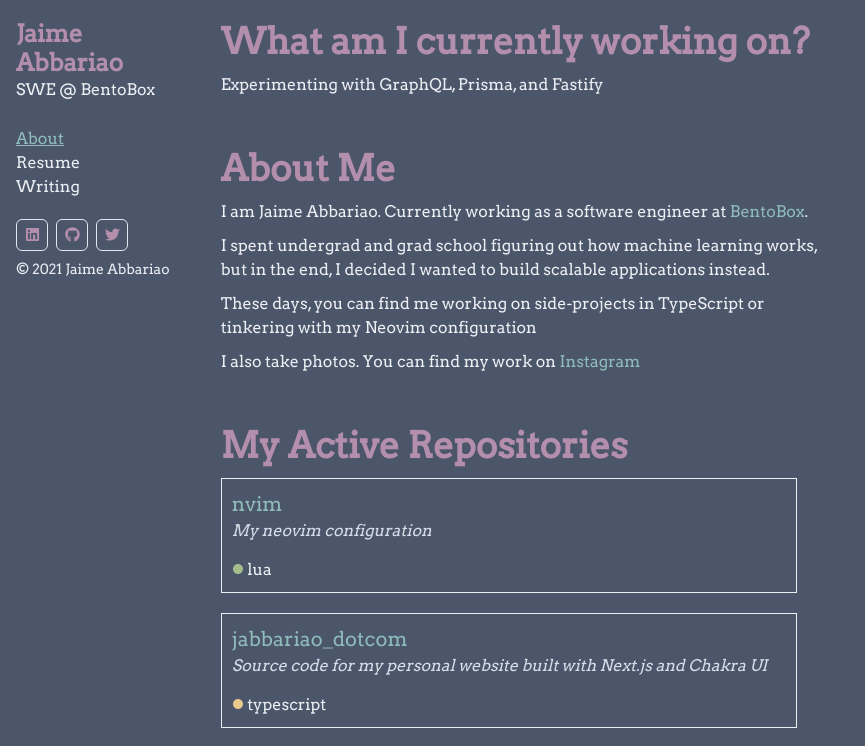
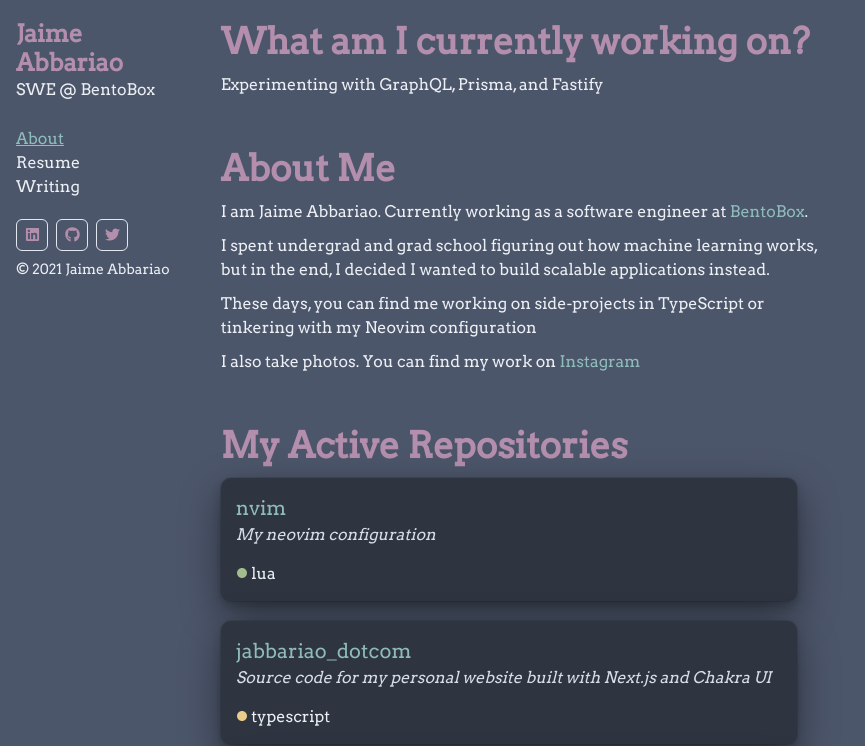
Before and after one commit to ja153903/jabbariao_dotcom, a Next.js app: page / in a window 1280 px wide. Shown: the top 746 px of the page, without its empty margins (0-865 px from the left). Built offline with nearby package versions, Linux system fonts and the light colour scheme.

Commit message:
updating border styling

```diff
--- a/components/GitHubRepo.tsx
+++ b/components/GitHubRepo.tsx
@@ -20,8 +20,12 @@
       justify="flex-start"
       mb="20px"
       border="1px"
-      padding="10px"
+      borderStyle="none"
+      padding="15px"
       maxW="xl"
+      borderRadius="10px"
+      boxShadow="dark-lg"
+      bg="polarnight.100"
     >
       <ExternalLink name={name} url={url} />
       <Text color="snowstorm.100" as="i" mb="15px">
--- a/components/SyntaxHighlighter.tsx
+++ b/components/SyntaxHighlighter.tsx
@@ -7,7 +7,7 @@
 
 function SyntaxHighlighter({ language, children }: SyntaxHighlighterProps) {
   return (
-    <Box mb="30px" boxShadow="dark-lg" borderRadius="15px">
+    <Box mb="30px" boxShadow="dark-lg" borderRadius="10px">
       <ReactSyntaxHighlighter
         language={language}
         style={nord}
@@ -15,7 +15,7 @@
         customStyle={{
           padding: 20,
           width: '100%',
-          borderRadius: '15px',
+          borderRadius: '10px',
         }}
       >
         {children}
```
